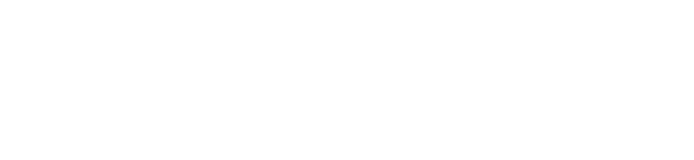
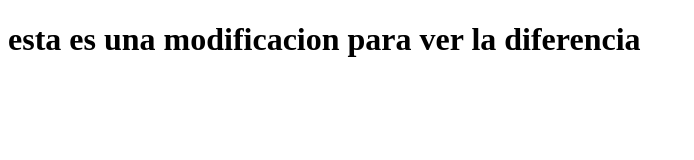
Before and after one commit to hernanpc/git-proyecto31, a plain HTML site: page index.html in a window 1280 px wide. Shown: the whole page, without its empty margins (0-694 px from the left). Drawn offline with Linux system fonts and the light colour scheme.

Commit message:
ahora el index html tiene un h1

```diff
--- a/index.html
+++ b/index.html
@@ -7,6 +7,6 @@
     <title>Primera pagina web</title>
 </head>
 <body>
-
+<h1> esta es una modificacion para ver la diferencia</h1>
 </body>
 </html>
```
